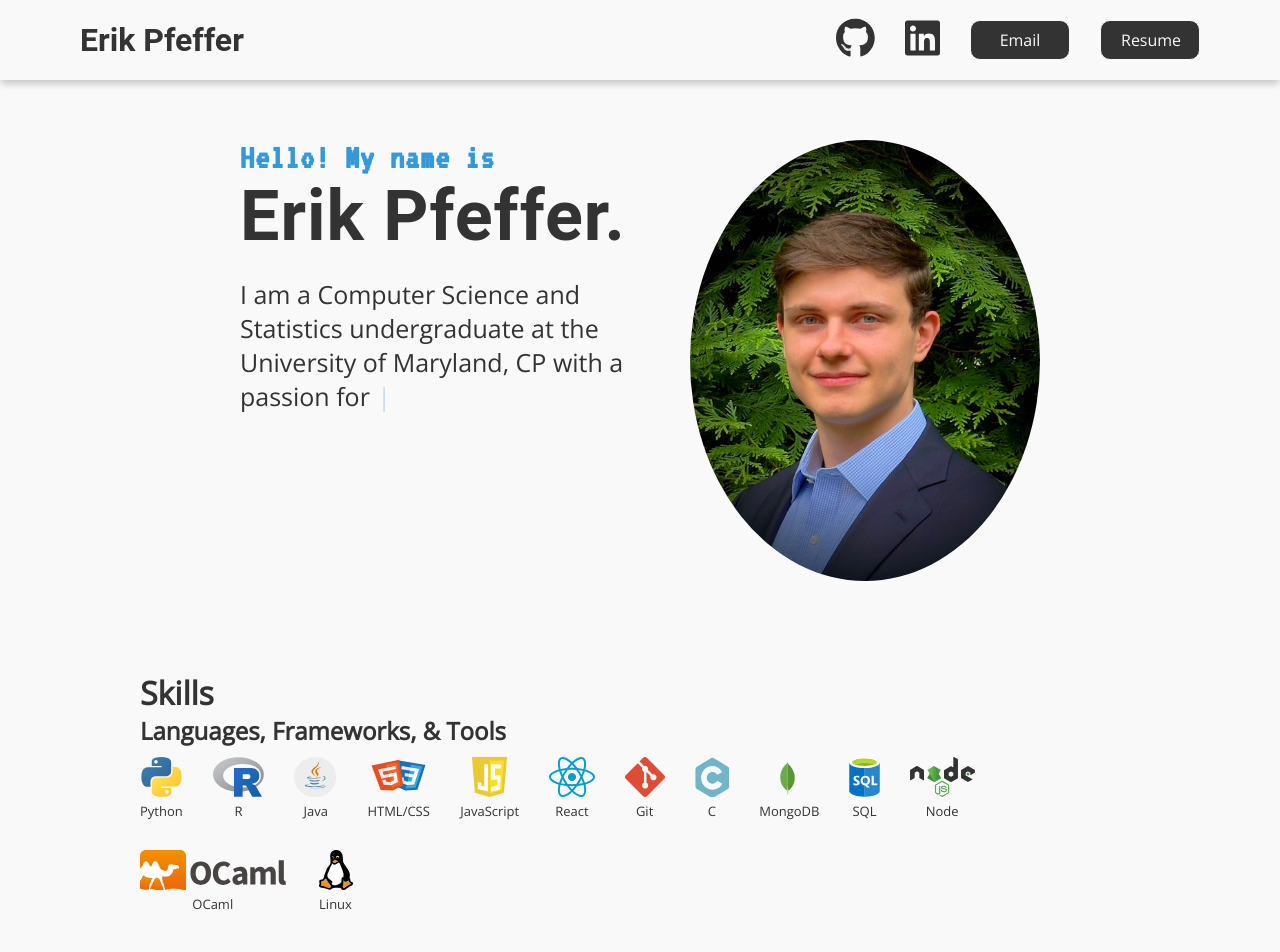
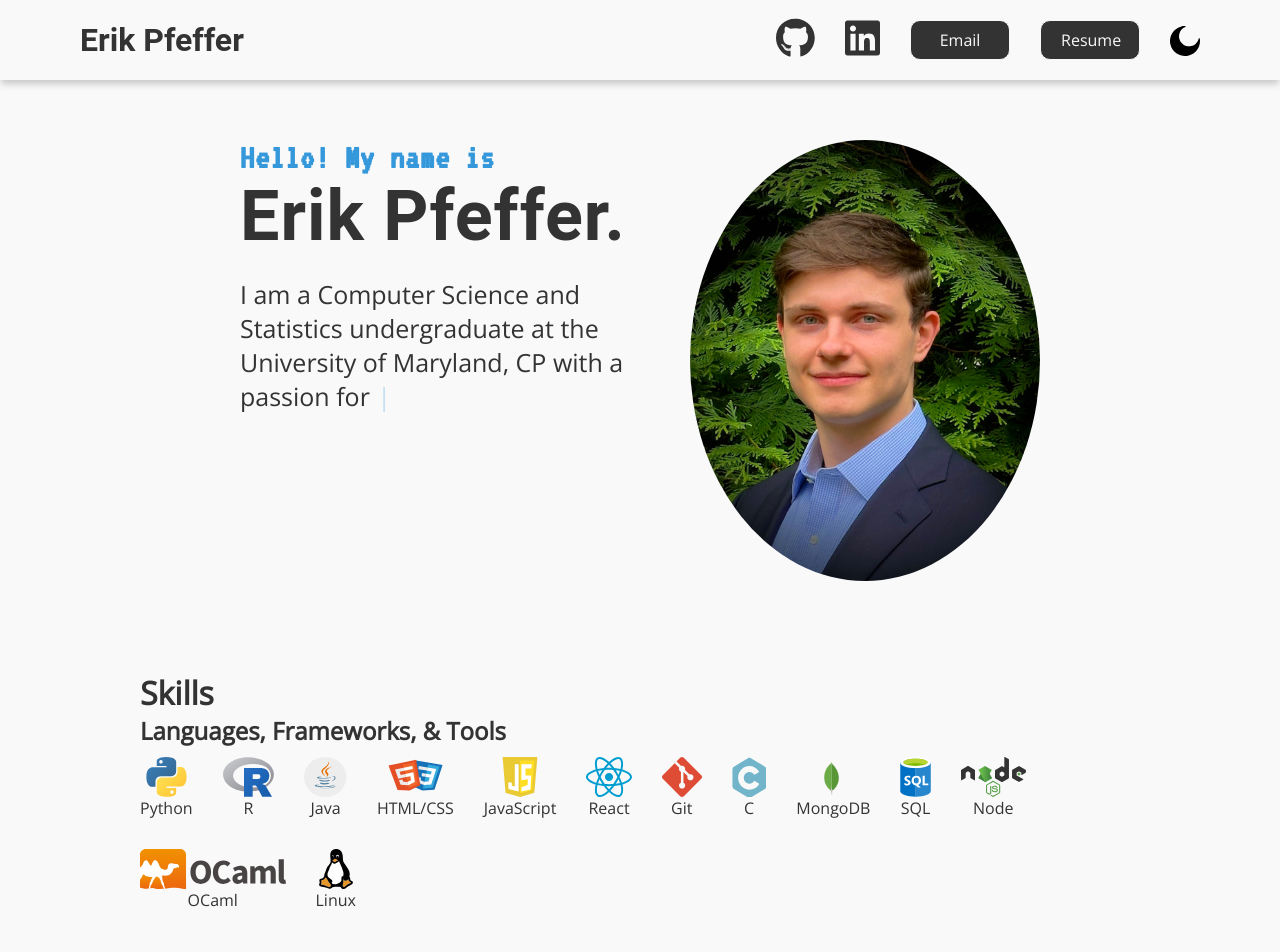
Before and after one commit to E-code804/portfoliosite, a React (Create React App) app: page / in a window 1280 px wide. Shown: the top 952 px of the page. Built offline with nearby package versions, Linux system fonts and the light colour scheme.

Commit message:
Completed light and dark mode integration.

```diff
--- a/src/App.js
+++ b/src/App.js
@@ -1,13 +1,15 @@
-import Header from "./components/Header"
-import Content from "./components/Content"
-import Footer from "./components/Footer"
+import { useState } from "react";
+import Content from "./components/Content";
+import Footer from "./components/Footer";
+import Header from "./components/Header";
 
 function App() {
+  const [darkMode, setDarkMode] = useState(false);
   return (
     <div className="app">
-      <Header />
-      <Content />
-      <Footer />
+      <Header darkMode={darkMode} setDarkMode={setDarkMode} />
+      <Content darkMode={darkMode} />
+      <Footer darkMode={darkMode} />
     </div>
   );
 }
--- a/src/components/About.js
+++ b/src/components/About.js
@@ -3,18 +3,22 @@ import Typewriter from "typewriter-effect";
 
 let img = require("../assets/about/erik.jpeg");
 
-const About = () => {
+const About = ({ darkMode }) => {
   return (
     <div className="about-section">
       <div className="description">
-        <h1>Hello! My name is</h1>
-        <h2>Erik Pfeffer.</h2>
-        <div className="bio">
+        <h1 className={`main-h1 ${darkMode ? "dark-about-mains" : ""}`}>
+          Hello! My name is
+        </h1>
+        <h2 className={`about-name ${darkMode ? "dark-text" : ""}`}>
+          Erik Pfeffer.
+        </h2>
+        <div className={`bio ${darkMode ? "dark-text" : ""}`}>
           <p>
             I am a Computer Science and Statistics undergraduate at the
             University of Maryland, CP with a passion for{" "}
           </p>
-          <span className="typewriter">
+          <span className={`typewriter ${darkMode ? "dark-about-mains" : ""}`}>
             <Typewriter
               options={{ loop: true }}
               onInit={(typewriter) => {
--- a/src/components/Content.js
+++ b/src/components/Content.js
@@ -3,13 +3,13 @@ import About from "./About";
 import ProjectsContainer from "./ProjectsContainer.js";
 import SkillsContainer from "./SkillsContainer";
 
-const Content = () => {
+const Content = ({ darkMode }) => {
   return (
-    <div className="content">
-      <About />
-      <SkillsContainer />
-      <h1>Projects</h1>
-      <ProjectsContainer />
+    <div className={`content ${darkMode ? "dark-bg" : ""}`}>
+      <About darkMode={darkMode} />
+      <SkillsContainer darkMode={darkMode} />
+      <h1 className={`${darkMode ? "dark-text" : ""}`}>Projects</h1>
+      <ProjectsContainer darkMode={darkMode} />
     </div>
   );
 };
--- a/src/components/Footer.js
+++ b/src/components/Footer.js
@@ -1,7 +1,11 @@
 import React from "react";
 
-const Footer = () => {
-  return <footer className="footer">Made by Erik Pfeffer.</footer>;
+const Footer = ({ darkMode }) => {
+  return (
+    <footer className={`footer ${darkMode ? "dark-text dark-bg" : ""}`}>
+      Made by Erik Pfeffer.
+    </footer>
+  );
 };
 
 export default Footer;
--- a/src/components/Header.js
+++ b/src/components/Header.js
@@ -3,20 +3,26 @@ import React, { useState } from "react";
 import { library } from "@fortawesome/fontawesome-svg-core";
 import { faGithub, faLinkedin } from "@fortawesome/free-brands-svg-icons";
 import { FontAwesomeIcon } from "@fortawesome/react-fontawesome";
+import lightModeIcon from "../assets/light-mode-icon.png";
+import darkModeIcon from "../assets/moon-icon.svg";
 import pdf from "../assets/resume.pdf";
 
 library.add(faGithub);
 
-const Header = () => {
+const Header = ({ darkMode, setDarkMode }) => {
   const [isActiveHamburger, setIsActiveHamburger] = useState(false);
 
   const toggleActiveHamburger = () => {
     setIsActiveHamburger(!isActiveHamburger);
   };
   return (
-    <header className="nav-bar">
-      <h1>Erik Pfeffer</h1>
-      <div className={`link-btns ${isActiveHamburger ? "active" : ""}`}>
+    <header className={`nav-bar ${darkMode ? "nav-bar-dark" : ""}`}>
+      <h1 className={`${darkMode ? "dark-text" : ""}`}>Erik Pfeffer</h1>
+      <div
+        className={`link-btns ${isActiveHamburger ? "active" : ""} ${
+          darkMode ? "dark-bg" : ""
+        }`}
+      >
         <ul className="nav-menu">
           <li className="nav-item">
             <a
@@ -26,7 +32,9 @@ const Header = () => {
             >
               <FontAwesomeIcon
                 icon={faGithub}
-                className="icon"
+                className={`${
+                  darkMode ? "dark-text dark-nav-icon-size" : "icon"
+                }`}
               ></FontAwesomeIcon>
             </a>
           </li>
@@ -38,7 +46,9 @@ const Header = () => {
             >
               <FontAwesomeIcon
                 icon={faLinkedin}
-                className="icon"
+                className={`${
+                  darkMode ? "dark-text dark-nav-icon-size" : "icon"
+                }`}
               ></FontAwesomeIcon>
             </a>
           </li>
@@ -56,6 +66,20 @@ const Header = () => {
               <p>Resume</p>
             </a>
           </li>
+          <li className="nav-item">
+            <button
+              className="toggle-icon"
+              onClick={() => {
+                setDarkMode(!darkMode);
+              }}
+            >
+              <img
+                className="toggle-img"
+                src={darkMode ? lightModeIcon : darkModeIcon}
+                alt="Light or Dark Mode icon"
+              />
+            </button>
+          </li>
         </ul>
       </div>
 
@@ -63,9 +87,9 @@ const Header = () => {
         className={`hamburger ${isActiveHamburger ? "active" : ""}`}
         onClick={toggleActiveHamburger}
       >
-        <span className="bar"></span>
-        <span className="bar"></span>
-        <span className="bar"></span>
+        <span className={`bar ${darkMode ? "dark-bar" : ""}`}></span>
+        <span className={`bar ${darkMode ? "dark-bar" : ""}`}></span>
+        <span className={`bar ${darkMode ? "dark-bar" : ""}`}></span>
       </div>
     </header>
   );
--- a/src/components/Project.js
+++ b/src/components/Project.js
@@ -2,11 +2,11 @@ import { faGithub } from "@fortawesome/free-brands-svg-icons";
 import { FontAwesomeIcon } from "@fortawesome/react-fontawesome";
 import React from "react";
 
-const Project = ({ title, link, description, langs, site }) => {
+const Project = ({ title, link, description, langs, site, darkMode }) => {
   const langsLength = langs.length;
   return (
     <div className="project-container">
-      <div className="proj-header">
+      <div className={`proj-header ${darkMode ? "proj-header-dark" : ""}`}>
         <h1>{title}</h1>
         <a href={link} target="_blank" rel="noreferrer">
           <FontAwesomeIcon
@@ -16,11 +16,17 @@ const Project = ({ title, link, description, langs, site }) => {
           ></FontAwesomeIcon>
         </a>
       </div>
-      <div className="proj-body">
+      <div
+        className={`proj-body ${darkMode ? "proj-body-dark dark-text" : ""}`}
+      >
         <p>
           {description}{" "}
           {site ? (
-            <a target="blank" className="site-style" href={site}>
+            <a
+              target="blank"
+              className={`site-style ${darkMode ? "dark-text" : ""}`}
+              href={site}
+            >
               View here.
             </a>
           ) : (
--- a/src/components/ProjectsContainer.js
+++ b/src/components/ProjectsContainer.js
@@ -2,9 +2,9 @@ import React from "react";
 import projects from "../projects-data";
 import Project from "./Project";
 
-const ProjectsContainer = () => {
+const ProjectsContainer = ({ darkMode }) => {
   const proj = projects.map((item, index) => (
-    <Project key={index} string={item.title} {...item} />
+    <Project key={index} darkMode={darkMode} string={item.title} {...item} />
   ));
 
   return <div className="projects-container">{proj}</div>;
--- a/src/components/Skill.js
+++ b/src/components/Skill.js
@@ -1,10 +1,11 @@
 import React from "react";
 
-const Skill = ({ src, skill }) => {
+const Skill = ({ src, skill, darkMode }) => {
+  console.log(skill);
   return (
     <span className="skill">
       <img src={src} alt="" />
-      <span className="skill-lang">{skill}</span>
+      <p className={`${darkMode ? "dark-text" : ""}`}>{skill}</p>
     </span>
   );
 };
--- a/src/components/SkillsContainer.js
+++ b/src/components/SkillsContainer.js
@@ -2,15 +2,17 @@ import React from "react";
 import languages from "../skills-data";
 import Skill from "./Skill";
 
-const SkillsContainer = () => {
+const SkillsContainer = ({ darkMode }) => {
   const lan = languages.map((item, index) => (
-    <Skill key={index} string={item.skill} {...item} />
+    <Skill key={index} string={item.skill} darkMode={darkMode} {...item} />
   ));
 
   return (
     <div className="skills-container">
-      <h1>Skills</h1>
-      <h2>Languages, Frameworks, & Tools</h2>
+      <h1 className={`${darkMode ? "dark-text" : ""}`}>Skills</h1>
+      <h2 className={`${darkMode ? "dark-text" : ""}`}>
+        Languages, Frameworks, & Tools
+      </h2>
       <div className="languages-container">{lan}</div>
     </div>
   );
--- a/src/style.css
+++ b/src/style.css
@@ -55,6 +55,7 @@ html {
   --main-text-color: #333333; /* Dark Gray for main text */
   --accent-color: #3498db; /* Blue */
   --hover-color: #2980b9; /* Slightly darker blue for hover effects */
+  --accent-color2: #04d9ff;
 }
 
 /* to push footer to the bottom of page when content is shorter than viewheight port */
@@ -93,6 +94,10 @@ main {
   box-shadow: 0 5px 7px -1px rgba(0, 0, 0, 0.2);
 }
 
+.nav-bar-dark {
+  background-color: var(--main-text-color);
+}
+
 .nav-title {
   margin-left: 30px;
 }
@@ -105,6 +110,17 @@ main {
 
 .nav-menu li {
   padding-left: 30px;
+}
+
+.toggle-icon {
+  background-color: transparent;
+  border: none;
+  cursor: pointer;
+}
+
+.toggle-img {
+  height: 30px;
+  margin-top: 5px;
 }
 
 .nav-menu p {
@@ -131,7 +147,7 @@ main {
   font-size: 26px;
 }
 
-.nav-menu .icon {
+.icon {
   height: 40px;
   color: var(--main-text-color);
 }
@@ -139,7 +155,7 @@ main {
 /* About Section */
 
 .content {
-  margin-top: 100px;
+  padding-top: 100px;
   padding-left: 140px;
   padding-right: 140px;
 }
@@ -162,14 +178,14 @@ main {
   justify-content: space-around;
 }
 
-.description h1 {
+.main-h1 {
   font-family: VT323;
   color: var(--accent-color);
   font-size: 35px;
   letter-spacing: 1px;
 }
 
-.description h2 {
+.about-name {
   font-family: Roboto;
   color: var(--main-text-color);
   font-size: 70px;
@@ -386,7 +402,7 @@ main {
     gap: 0;
     flex-direction: column;
     width: 100%;
-    height: 325px;
+    height: 375px;
     text-align: center;
     background-color: var(--main-bg-color);
     transition: 0.3s;
@@ -419,7 +435,6 @@ main {
 
   .link-btns button {
     margin-left: 0;
-    background-color: hsl(51, 100%, 49%);
     margin: 15px 0;
   }
 
@@ -428,7 +443,6 @@ main {
   }
 
   .link-btns button:hover {
-    background-color: hsla(51, 100%, 49%, 0.7);
     color: #000;
   }
 }
@@ -451,3 +465,32 @@ main {
     grid-template-columns: repeat(auto-fill, minmax(250px, 1fr));
   }
 }
+
+/* Dark Mode Styling */
+.dark-text {
+  color: var(--main-bg-color);
+}
+
+.dark-nav-icon-size {
+  height: 40px;
+}
+
+.dark-bg {
+  background-color: var(--main-text-color);
+}
+
+.proj-header-dark {
+  background-color: #1d1a1b;
+}
+
+.proj-body-dark {
+  background-color: #000;
+}
+
+.dark-bar {
+  background-color: var(--main-bg-color);
+}
+
+.dark-about-mains {
+  color: var(--accent-color2);
+}
```
Also changed, not shown: src/assets/light-mode-icon.png (added), src/assets/moon-icon.svg (added).
